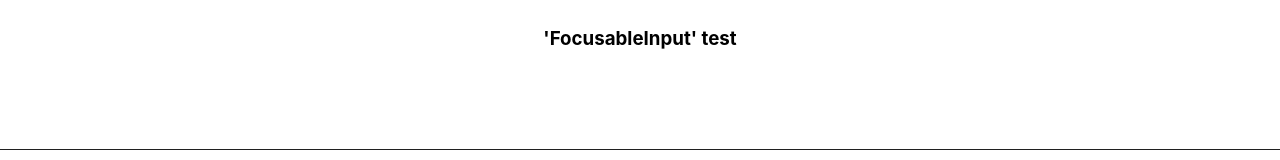
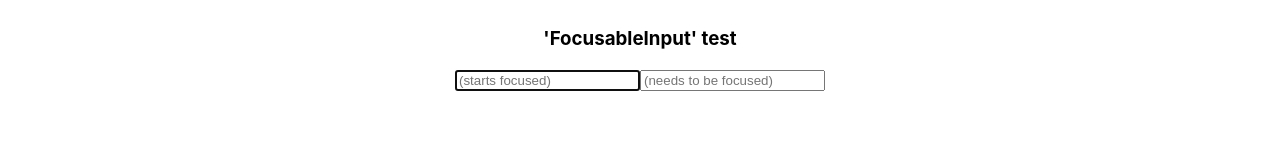
Before and after one commit to DamiMedrano/minutentag-react-challenge, a React (Create React App) app: page / in a window 1280 px wide. Shown: the part 365-525 px from the top of the page. Built offline with nearby package versions, Linux system fonts and the light colour scheme.

Commit message:
FocusedInput test done

```diff
--- a/src/App.js
+++ b/src/App.js
@@ -1,4 +1,3 @@
-
 import { Message } from "./components/Message";
 import { FocusableInput } from "./components/FocusableInput";
 import { ImageGallery } from "./components/ImageGallery";
@@ -25,7 +24,8 @@ export default function App() {
       </div>
       <div className="test-container">
         <h3>'FocusableInput' test</h3>
-        <FocusableInput focused={false} />
+        <FocusableInput focused={true} placeholder="(starts focused)" />
+        <FocusableInput focused={false} placeholder="(needs to be focused)" />
       </div>
       <div className="test-container">
         <h3>'ImageGallery' test</h3>
--- a/src/components/FocusableInput.jsx
+++ b/src/components/FocusableInput.jsx
@@ -6,21 +6,27 @@
  * - When the focused prop is changed from false to true, and the input is not focused, it should receive the focus.
  * - If on mounting the focused prop is true, the input should receive the focus.
  */
+import React, { useEffect, useRef, useState, forwardRef } from "react";
 
-import React, { useEffect, useRef } from "react";
-
-function Input(props) {
-	// Implement
+function Input(props, ref) {
+  return <input ref={ref} {...props} />;
 }
 
-const TextInput = React.forwardRef((props, ref) => {
-  // Implement
-});
+const TextInput = forwardRef(Input);
 
-// Implement:
-// When the focused prop is changed from false to true,
-// and the input is not focused, it should receive focus.
-// If focused prop is true, the input should receive the focus.
-export function FocusableInput({ focusable = false }) {
-	// Implement
+export function FocusableInput({ focused: propFocused, ...rest }) {
+  const inputRef = useRef(null);
+  const [focused, setFocused] = useState(false);
+
+  useEffect(() => {
+    if (propFocused && inputRef.current && !focused) {
+      inputRef.current.focus();
+      setFocused(true);
+    } else if (!propFocused && focused) {
+      inputRef.current.blur();
+      setFocused(false);
+    }
+  }, [propFocused, focused]);
+
+  return <TextInput ref={inputRef} {...rest} />;
 }
```
